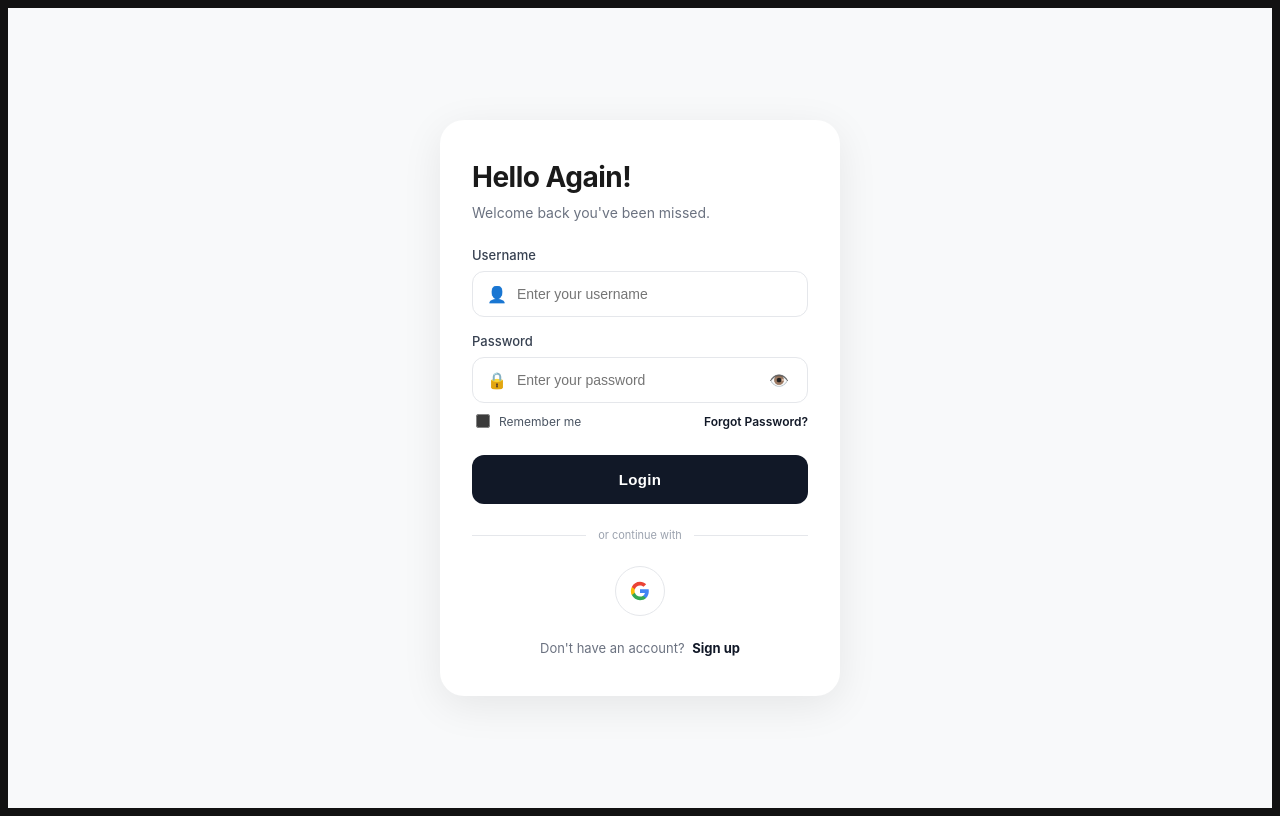
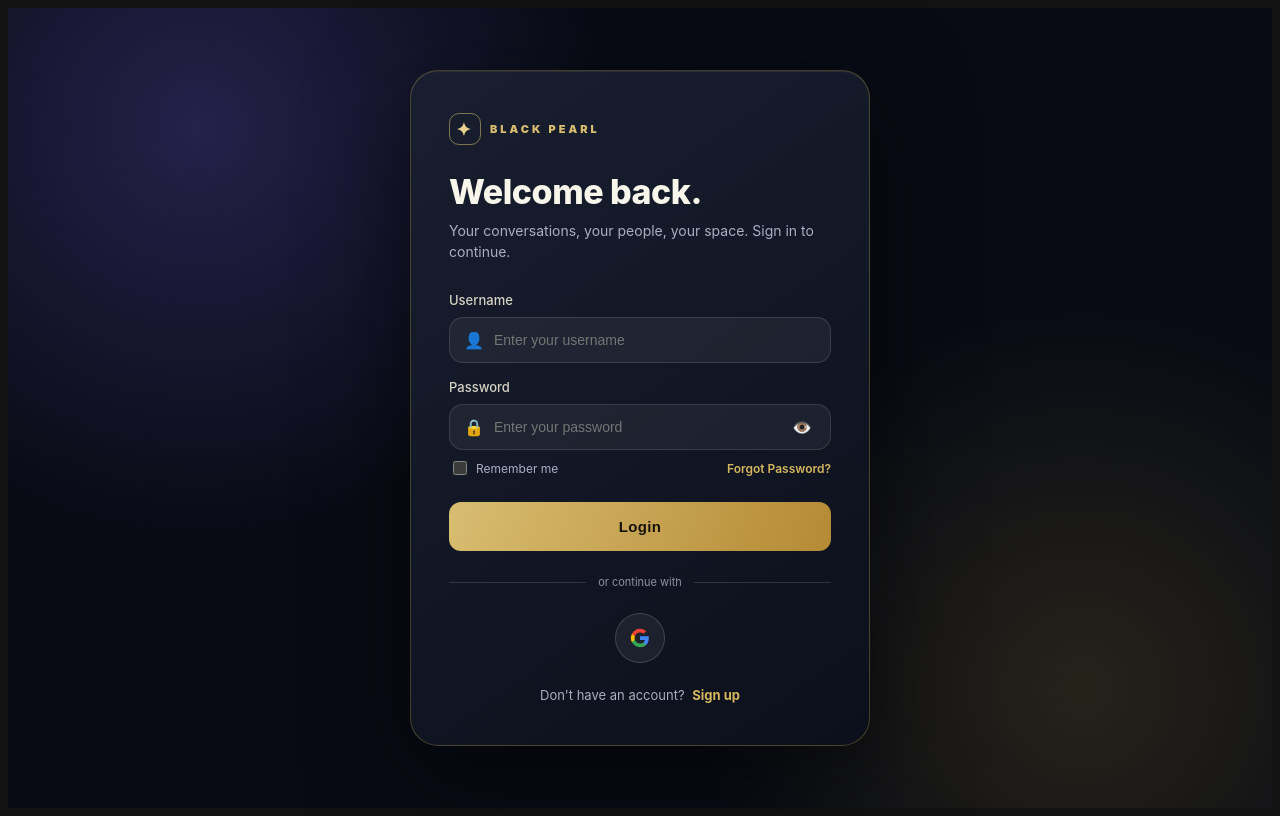
Before and after one commit to ramesh-46/user-chat, a React (Create React App) app in the folder Nestmadfilepath/ramesh-chat-app/client/: page /login in a window 1280 px wide. Built offline with nearby package versions, Linux system fonts and the light colour scheme; no server answers.

Commit message:
Redesign login page with premium Black Pearl styling

```diff
--- a/Nestmadfilepath/ramesh-chat-app/client/src/components/Auth/Login.js
+++ b/Nestmadfilepath/ramesh-chat-app/client/src/components/Auth/Login.js
@@ -71,8 +71,9 @@ export default function Login() {
       <div style={styles.card}>
         {/* Header Section matching "Hello Again!" vibe */}
         <div style={styles.header}>
-          <h2 style={styles.h2}>Hello Again!</h2>
-          <p style={styles.subtitle}>Welcome back you've been missed.</p>
+          <div style={styles.brand}><span style={styles.brandMark}>✦</span><span>BLACK PEARL</span></div>
+          <h2 style={styles.h2}>Welcome back.</h2>
+          <p style={styles.subtitle}>Your conversations, your people, your space. Sign in to continue.</p>
         </div>
 
         {/* Error Message */}
@@ -177,36 +178,39 @@ const styles = {
     display: "flex",
     justifyContent: "center",
     alignItems: "center",
-    background: "#f8f9fa", // Light background like the image
+    background: "radial-gradient(circle at 15% 15%, rgba(128,101,245,.24), transparent 32%), radial-gradient(circle at 85% 85%, rgba(212,175,55,.14), transparent 30%), #080b14",
     fontFamily: "'Inter', -apple-system, BlinkMacSystemFont, 'Segoe UI', Roboto, sans-serif",
-    padding: "20px",
+    padding: "28px 18px",
     boxSizing: "border-box",
   },
   card: {
     width: "100%",
-    maxWidth: "400px", // Optimal size for mobile/iPad/Laptop
-    padding: "40px 32px",
-    borderRadius: "24px",
-    background: "#ffffff",
-    boxShadow: "0 10px 40px rgba(0,0,0,0.08)",
+    maxWidth: "460px",
+    padding: "42px 38px",
+    borderRadius: "28px",
+    background: "linear-gradient(145deg, rgba(25,31,48,.98), rgba(12,16,28,.98))",
+    border: "1px solid rgba(212,175,55,.28)",
+    boxShadow: "0 30px 100px rgba(0,0,0,.52), inset 0 1px 0 rgba(255,255,255,.07)",
     display: "flex",
     flexDirection: "column",
     boxSizing: "border-box",
   },
+  brand: { display:"flex",alignItems:"center",gap:9,marginBottom:26,color:"#d8bd70",fontSize:11,fontWeight:900,letterSpacing:"3px" },
+  brandMark: { width:30,height:30,display:"grid",placeItems:"center",border:"1px solid rgba(216,189,112,.55)",borderRadius:10,fontSize:18,color:"#e8d28d" },
   header: {
-    marginBottom: "24px",
+    marginBottom: "30px",
     textAlign: "left",
   },
   h2: {
-    fontSize: "28px",
-    fontWeight: "700",
-    color: "#1a1a1a",
+    fontSize: "34px",
+    fontWeight: "800",
+    color: "#f8f5eb",
     margin: "0 0 8px 0",
     letterSpacing: "-0.5px",
   },
   subtitle: {
     fontSize: "14px",
-    color: "#6b7280",
+    color: "#a9afbf",
     margin: 0,
     lineHeight: "1.5",
   },
@@ -217,21 +221,21 @@ const styles = {
     display: "block",
     fontSize: "13px",
     fontWeight: "500",
-    color: "#374151",
-    marginBottom: "8px",
+    color: "#d7d2c4",
+    marginBottom: "9px",
   },
   fieldWrap: {
     display: "flex",
     alignItems: "center",
     gap: "10px",
     padding: "0 14px",
-    border: "1px solid #e5e7eb",
-    borderRadius: "12px",
-    background: "#ffffff",
+    border: "1px solid rgba(255,255,255,.12)",
+    borderRadius: "14px",
+    background: "rgba(255,255,255,.055)",
     transition: "border-color 0.2s",
   },
   fieldIcon: {
-    color: "#9ca3af",
+    color: "#c5a85c",
     fontSize: "16px",
   },
   input: {
@@ -241,14 +245,14 @@ const styles = {
     padding: "14px 0",
     border: "none",
     background: "transparent",
-    color: "#111827",
+    color: "#f8f5eb",
     fontSize: "14px",
     outline: "none",
   },
   eye: {
     border: 0,
     background: "transparent",
-    color: "#9ca3af",
+    color: "#c5a85c",
     fontSize: "16px",
     cursor: "pointer",
     padding: "4px",
@@ -267,7 +271,7 @@ const styles = {
     alignItems: "center",
     gap: "6px",
     cursor: "pointer",
-    color: "#4b5563",
+    color: "#a9afbf",
   },
   checkbox: {
     accentColor: "#111827",
@@ -278,7 +282,7 @@ const styles = {
     fontSize: "12px",
   },
   forgotLink: {
-    color: "#111827",
+    color: "#d6b75f",
     textDecoration: "none",
     fontWeight: "600",
     fontSize: "12px",
@@ -289,9 +293,9 @@ const styles = {
     marginBottom: "16px",
     fontSize: "13px",
     lineHeight: "1.4",
-    background: "#fef2f2",
-    border: "1px solid #fecaca",
-    color: "#dc2626",
+    background: "rgba(220,38,38,.12)",
+    border: "1px solid rgba(248,113,113,.35)",
+    color: "#fca5a5",
     textAlign: "center",
   },
   btn: {
@@ -303,8 +307,8 @@ const styles = {
     fontWeight: "600",
     fontSize: "15px",
     letterSpacing: "0.3px",
-    background: "#111827", // Dark button like the image
-    color: "#ffffff",
+    background: "linear-gradient(110deg,#d8bd70,#b58a35)",
+    color: "#17130a",
     cursor: "pointer",
     transition: "opacity 0.2s",
   },
@@ -317,10 +321,10 @@ const styles = {
   sepLine: {
     flex: 1,
     height: "1px",
-    background: "#e5e7eb",
+    background: "rgba(255,255,255,.14)",
   },
   sepText: {
-    color: "#9ca3af",
+    color: "#8991a4",
     fontSize: "11px",
     textTransform: "lowercase",
     whiteSpace: "nowrap",
@@ -335,8 +339,8 @@ const styles = {
     width: "50px",
     height: "50px",
     borderRadius: "50%",
-    border: "1px solid #e5e7eb",
-    background: "#ffffff",
+    border: "1px solid rgba(255,255,255,.16)",
+    background: "rgba(255,255,255,.06)",
     display: "flex",
     alignItems: "center",
     justifyContent: "center",
@@ -353,12 +357,12 @@ const styles = {
   },
   footer: {
     textAlign: "center",
-    color: "#6b7280",
+    color: "#a9afbf",
     fontSize: "13px",
     margin: 0,
   },
   link: {
-    color: "#111827",
+    color: "#d6b75f",
     textDecoration: "none",
     fontWeight: "700",
     marginLeft: "4px",
```
